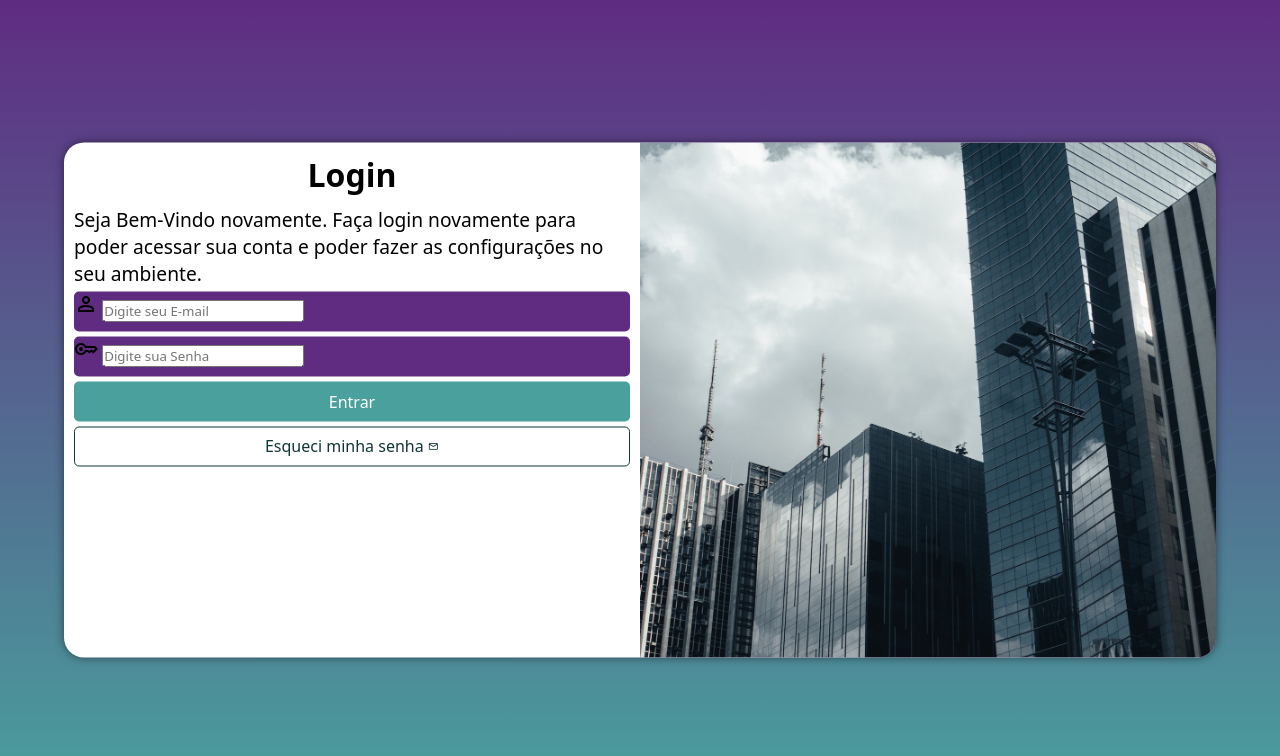
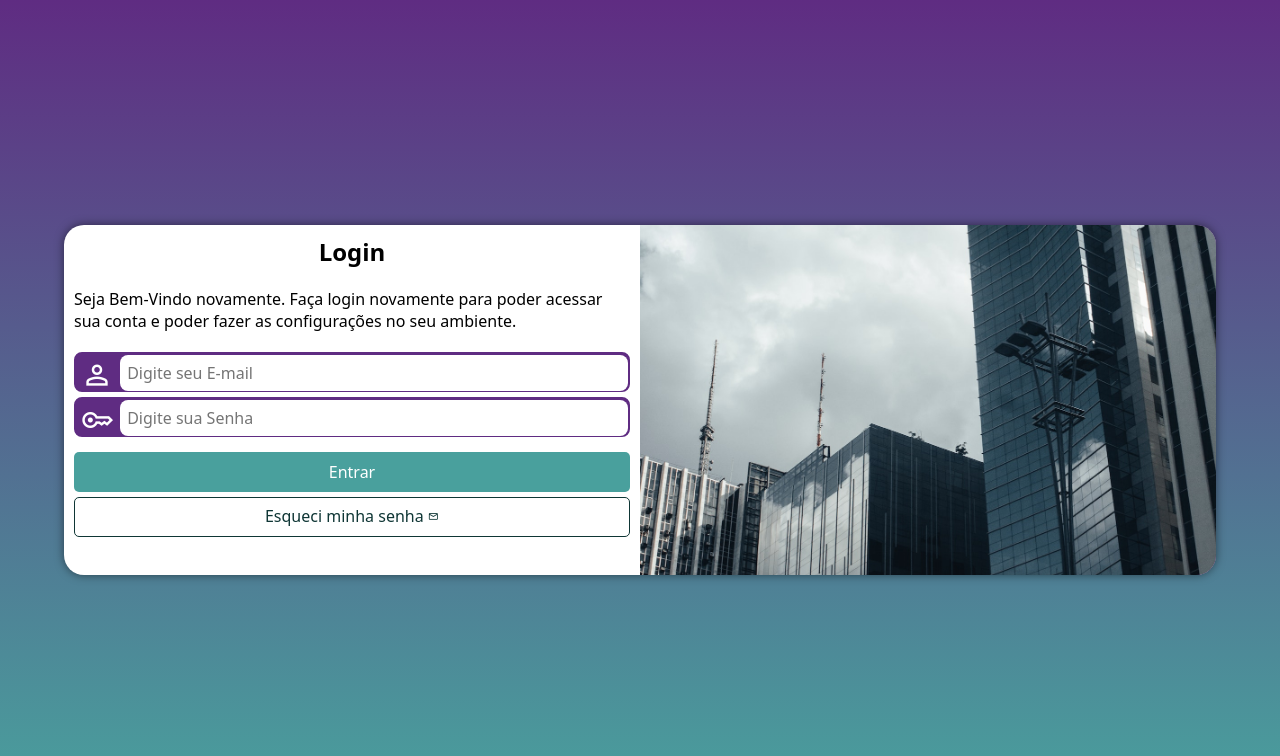
Before and after one commit to JabezRodrigues/projeto-login, a plain HTML site: page index.html in a window 1280 px wide. Drawn offline with nearby package versions, Linux system fonts and the light colour scheme.

Commit message:
Finalizando Projeto

```diff
--- a/estilos/MediaQuery.css
+++ b/estilos/MediaQuery.css
@@ -8,6 +8,7 @@
 
   section#login {
     width: 80vw;
+    height: 310px;
   }
 
   section#login > div#img {
@@ -21,7 +22,19 @@
     width: 70%;
   }
 
+  div#formulario > h1 {
+    font-size: 1.3em;
+    margin-bottom: 20px;
+  }
 
+  div#formulario > p{
+    font-size: 0.8em;
+    margin: 20px 0px;
+  }
+
+  #camp {
+    margin-bottom: 10px;
+  }
 }
 
 
@@ -34,6 +47,7 @@
 
   section#login {
     width: 90vw;
+    height: 350px;
   }
 
   section#login > div#img {
@@ -48,10 +62,16 @@
   }
 
   div#formulario > h1 {
-    font-size: 2em;
+    font-size: 1.5em;
+    margin-bottom: 20px;
   }
 
   div#formulario > p{
-    font-size: 1.2em;
+    font-size: 1em;
+    margin: 20px 0px;
+  }
+
+  #camp {
+    margin-bottom: 15px;
   }
 }
--- a/estilos/style.css
+++ b/estilos/style.css
@@ -23,7 +23,6 @@ section#login {
   position: absolute;
   top: 50%;
   left: 50%;
-  transform: translate(-50%,-50%);
 
   background-color: white;
   width: 250px;
@@ -32,6 +31,7 @@ section#login {
   overflow: hidden;
   box-shadow: 0px 0px 10px rgba(0, 0, 0, 0.5);
 
+  transform: translate(-50%,-50%);
   transition: width .3s, height .3s ;
   transition-timing-function: ease;
 }
@@ -62,12 +62,34 @@ div#formulario > p{
   width: 100%;
   display: block;
   height: 40px;
-  border-radius: 5px;
+  border-radius: 8px;
+  border: 2px solid #5f2c82;
   margin: 5px 0px;
 }
 
 .campo label {
   display: none;
+}
+
+.campo > span{
+  color: white;
+  font-size: 2em;
+  width: 40px;
+  padding: 5px;
+}
+
+.campo > input {
+  background-color: white;
+  font-size: 1em;
+  width: calc(100% - 44.5px);
+  border: none;
+  border-radius: 8px;
+  padding: 7px;
+  transform: translateY(-12px);
+}
+
+div.campo > input:focus-within {
+  background-color: white;
 }
 
 form input[type="submit"] {
--- a/index.html
+++ b/index.html
@@ -28,11 +28,11 @@
               <input type="email" name="email" id="iemail" required placeholder="Digite seu E-mail" autocomplete="email">
               <label for="iemail">Email</label>
             </div>
-            <div class="campo">
+            <div class="campo" id="camp">
               <span class="material-symbols-outlined">
                 key
               </span>
-              <input type="password" name="senha" id="isenha" required placeholder="Digite sua Senha" autocomplete="current-password">
+              <input type="password" name="senha" id="isenha" required placeholder="Digite sua Senha" autocomplete="current-password" minlength="5">
               <label for="isenha">Senha</label>
             </div>
             <input type="submit" value="Entrar">
```
